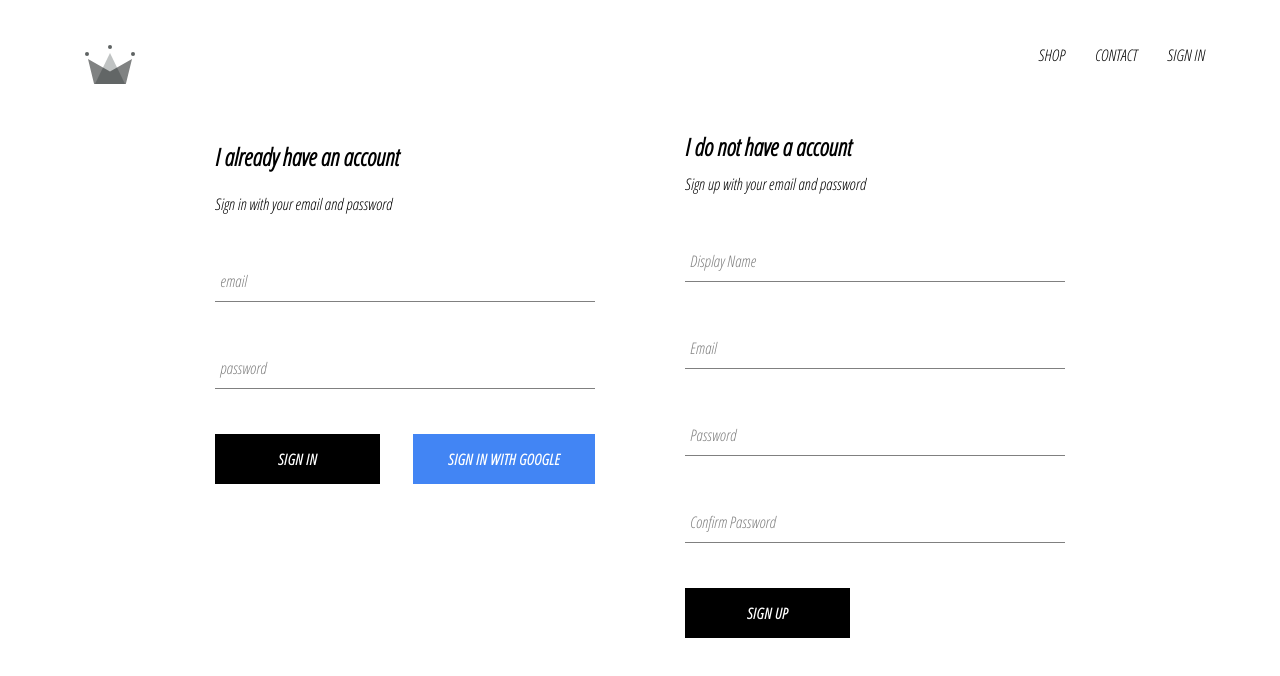
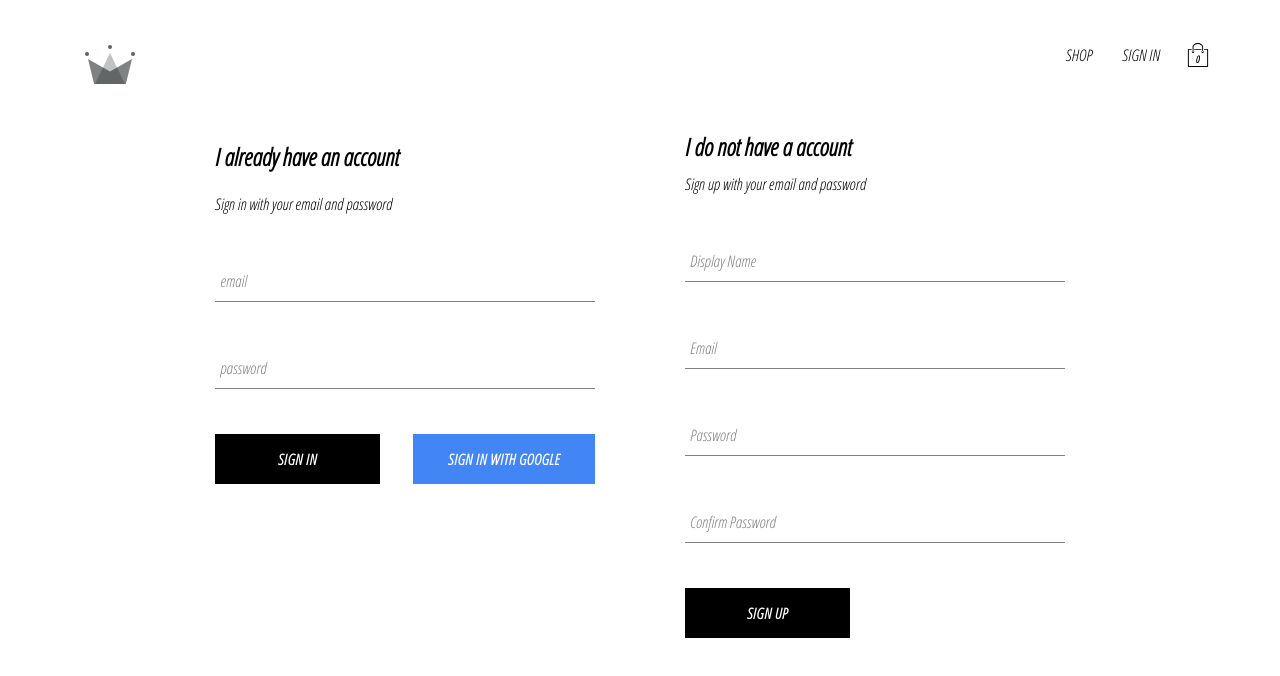
Before and after one commit to IT-Hobo/crwn-clothing, a React (Create React App) app: page /signin in a window 1280 px wide. Shown: the top 676 px of the page. Built offline with nearby package versions, Linux system fonts and the light colour scheme; no server answers.

Commit message:
created cart dropdown and cart reducer

```diff
--- a/src/App.js
+++ b/src/App.js
@@ -3,7 +3,6 @@
 import ShopPage from './pages/shop/shop.component';
 import Header from './components/header/header.component';
 import SignInAndSignUpPage from './pages/sign-in-and-sign-up/sign-in-and-sign-up';
-import ContactPage from './pages/contact/contactPage';
 import {connect} from 'react-redux';
 import './App.css';
 import { Route, Switch, Redirect } from 'react-router-dom';
@@ -46,15 +45,10 @@
         <Switch>
           <Route exact path='/' component={HomePage} />
           <Route path='/shop' component={ShopPage}/>
-          <Route path='/contact' component={ContactPage} />
           <Route
-            exact
-            path='/signin'
-            render={() =>
-              this.props.currentUser ? (
-                <Redirect to='/' />
-              ) : (
-                <SignInAndSignUpPage />
+          exact path='/signin'
+          render={() => this.props.currentUser ? (<Redirect to='/' />
+           ) : (  <SignInAndSignUpPage />
               )
             }
             />
--- /dev/null
+++ b/src/components/cart-dropdown/cart-dropdown.component.jsx
@@ -0,0 +1,13 @@
+import React from "react";
+
+import CustomButton from '../custom-botton/custom-button.component';
+import './cart-dropdown.styles.scss';
+
+const CartDropdown = () => (
+  <div className="cart-dropdown">
+    <div className="cart-item" />
+    <CustomButton>GO TO CHECKOUT</CustomButton>
+  </div>
+)
+
+export default CartDropdown;
--- /dev/null
+++ b/src/components/cart-dropdown/cart-dropdown.styles.scss
@@ -0,0 +1,24 @@
+.cart-dropdown {
+  position: absolute;
+  width: 240px;
+  height: 340px;
+  display: flex;
+  flex-direction: column;
+  padding: 20px;
+  border: 1px solid black;
+  background-color: white;
+  top: 90px;
+  right: 40px;
+  z-index: 5;
+
+  .cart-items {
+    height: 240px;
+    display: flex;
+    flex-direction: column;
+    overflow: scroll;
+  }
+
+  button {
+    margin-top: auto;
+  }
+}
--- /dev/null
+++ b/src/components/cart-icon/cart-icon.component.jsx
@@ -0,0 +1,19 @@
+import React from "react";
+import { connect } from "react-redux";
+import {ReactComponent as ShoppingIcon} from '../../assets/shopping-bag.svg'
+import { toggleCartHidden } from "../../redux/cart/cart.actions";
+
+import './cart-icon.styles.scss';
+
+const CartIcon = ({toggleCartHidden}) => (
+  <div className="cart-icon" onClick={toggleCartHidden}>
+    <ShoppingIcon className="shopping-icon" />
+    <span className="item-count">0</span>
+  </div>
+);
+
+const mapDispatchToProps = dispatch => ({
+  toggleCartHidden: () => dispatch(toggleCartHidden())
+});
+
+export default connect(null, mapDispatchToProps)(CartIcon);
--- /dev/null
+++ b/src/components/cart-icon/cart-icon.styles.scss
@@ -0,0 +1,21 @@
+.cart-icon {
+  width: 45px;
+  height: 45px;
+  position: relative;
+  display: flex;
+  align-items: center;
+  justify-content: center;
+  cursor: pointer;
+
+  .shopping-icon {
+    width: 24px;
+    height: 24px;
+  }
+
+  .item-count {
+    position: absolute;
+    font-size: 10px;
+    font-weight: bold;
+    bottom: 12px;
+  }
+}
--- a/src/components/header/header.component.jsx
+++ b/src/components/header/header.component.jsx
@@ -3,12 +3,14 @@
 import { ReactComponent as Logo } from '../../assets/crown.svg';
 import {auth} from '../../firebase/firebase.utils';
 import {connect} from 'react-redux';
+import CartIcon from "../cart-icon/cart-icon.component";
+import CartDropdown from "../cart-dropdown/cart-dropdown.component";
 
 import './header.styles.scss';
 
 
 
-const Header = ({ currentUser }) => (
+const Header = ({ currentUser, hidden }) => (
   <div className='header'>
     <Link className='logo-container' to="/">
       <Logo className='logo' />
@@ -16,9 +18,6 @@
     <div className='options'>
       <Link className='option' to='/shop'>
         SHOP
-      </Link>
-      <Link className='option' to='/contact'>
-        CONTACT
       </Link>
       {currentUser ? (
         <div className='option' onClick={() => auth.signOut()}>
@@ -29,12 +28,18 @@
           SIGN IN
         </Link>
       )}
+      <CartIcon />
     </div>
+    {
+      hidden ? null :
+    <CartDropdown />
+    }
   </div>
 );
 
-const mapStateToProps = state => ({
-  currentUser: state.user.currentUser
+const mapStateToProps = ({user: {currentUser}, cart: {hidden} }) => ({
+  currentUser,
+  hidden
 });
 
 export default connect(mapStateToProps)(Header);
--- a/src/components/sign-in/sign-in.component.jsx
+++ b/src/components/sign-in/sign-in.component.jsx
@@ -60,7 +60,7 @@
           />
         <div className="buttons" >
         <CustomButton type="submit">Sign In</CustomButton>
-        <CustomButton onClick={signInWithGoogle} isGoogleSignIn >Sign In With Google</CustomButton>
+        <CustomButton type="button" onClick={signInWithGoogle} isGoogleSignIn >Sign In With Google</CustomButton>
         </div>
       </form>
       </div>
--- a/src/pages/contact/contactPage.jsx
+++ /dev/null
@@ -1,10 +0,0 @@
-import React from "react";
-
-const ContactPage = () => (
-  <div>
-    <h1>Conact Page Coming Soon</h1>
-  </div>
-
-);
-
-export default ContactPage;
--- /dev/null
+++ b/src/redux/cart/cart.actions.js
@@ -0,0 +1,5 @@
+import CartActionTypes from "./cart.types";
+
+export const toggleCartHidden = () => ({
+  type: CartActionTypes.TOGGLE_CART_HIDDEN
+});
--- /dev/null
+++ b/src/redux/cart/cart.reducer.js
@@ -0,0 +1,19 @@
+import CartActionTypes from "./cart.types";
+
+const INITIAL_STATE = {
+  hidden: true
+};
+
+const cartReducer = (state = INITIAL_STATE, action) => {
+  switch (action.type) {
+    case CartActionTypes.TOGGLE_CART_HIDDEN:
+    return {
+      ...state,
+      hidden: !state.hidden
+    }
+    default:
+    return state;
+  }
+}
+
+export default cartReducer;
--- /dev/null
+++ b/src/redux/cart/cart.types.js
@@ -0,0 +1,5 @@
+const CartActionTypes = {
+  TOGGLE_CART_HIDDEN: 'TOGGLE_CART_HIDDEN'
+};
+
+export default CartActionTypes;
--- a/src/redux/root-reducer.js
+++ b/src/redux/root-reducer.js
@@ -1,6 +1,8 @@
 import { combineReducers } from "redux";
 import userReducer from './user/user.reducer';
+import cartReducer from "./cart/cart.reducer";
 
 export default combineReducers ({
-  user: userReducer
+  user: userReducer,
+  cart: cartReducer
 });
```
Also changed, not shown: src/assets/shopping-bag.svg (added).
